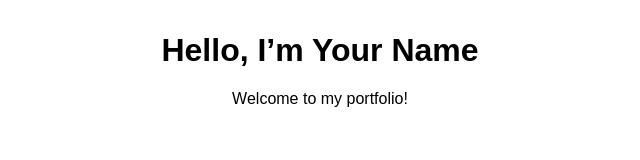
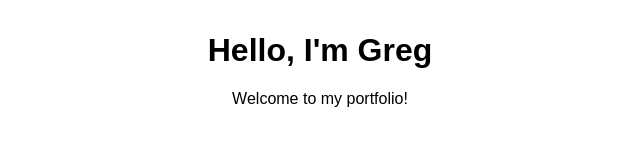
Before and after one commit to techodyssey89/portfolio-website, a plain HTML site: page index.html in a window 1280 px wide. Shown: the whole page, without its empty margins (320-960 px from the left). Drawn offline with Linux system fonts and the light colour scheme; files that its build step writes are made by us from their sources; files whose address does not match are found by name.

Commit message:
Update index.html
update name

```diff
--- a/index.html.html
+++ b/index.html
@@ -3,12 +3,12 @@
 <head>
   <meta charset="UTF-8" />
   <meta name="viewport" content="width=device-width, initial-scale=1.0" />
-  <title>Your Name</title>
+  <title>Cyber Mystic</title>
   <link rel="stylesheet" href="styles/style.css" />
 </head>
 <body>
   <header>
-    <h1>Hello, I’m Your Name</h1>
+    <h1>Hello, I'm Greg</h1>
     <p>Welcome to my portfolio!</p>
   </header>
   <script src="scripts/main.js"></script>
```
